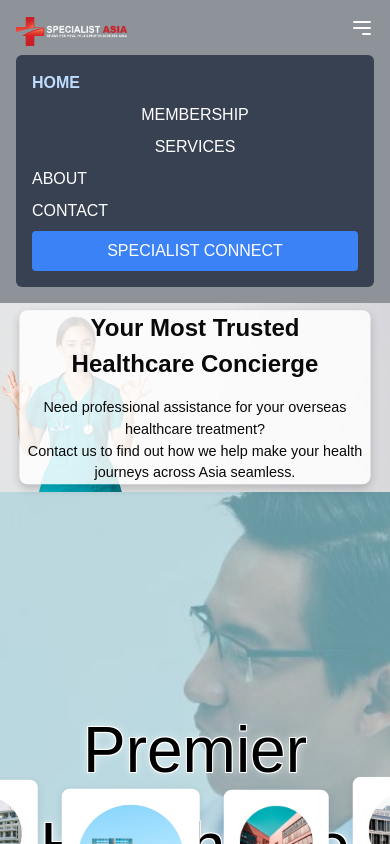
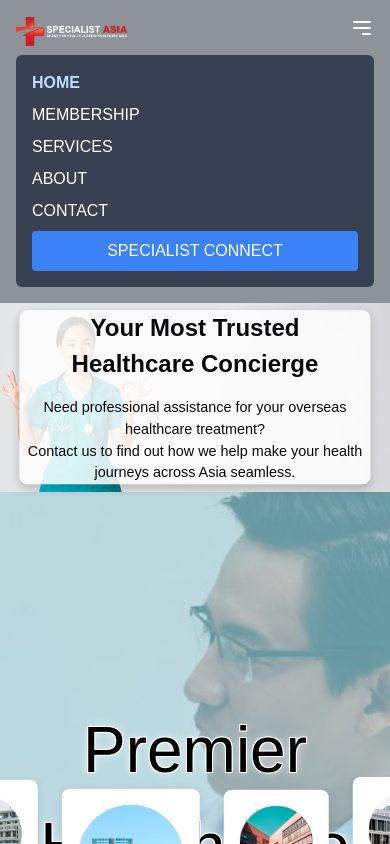
Before and after one commit to ywlee8888/funderasia_nextjs, a Next.js app: page / in a window 390 px wide. Both pictures are taken after a click on the button "Toggle menu". Shown: the top 844 px of the page. Built offline with nearby package versions, Linux system fonts and the light colour scheme.

Commit message:
Update Align Text

```diff
--- a/components/Navbar/navbar.tsx
+++ b/components/Navbar/navbar.tsx
@@ -190,7 +190,7 @@
             </Link>
 
             <button
-              className="hover:font-extrabold whitespace-nowrap"
+              className="hover:font-extrabold whitespace-nowrap text-left"
               onClick={() => toggleComponent("membership")}
               aria-label="Membership"
             >
@@ -198,7 +198,7 @@
             </button>
 
             <button
-              className="hover:font-extrabold whitespace-nowrap"
+              className="hover:font-extrabold whitespace-nowrap text-left"
               onClick={() => toggleComponent("keyServices")}
               aria-label="Services"
             >
@@ -207,7 +207,7 @@
 
             <Link
               href="/about"
-              className="hover:font-extrabold whitespace-nowrap"
+              className="hover:font-extrabold whitespace-nowrap text-left"
               onClick={handleLinkClick}
               aria-label="About Us"
             >
@@ -216,7 +216,7 @@
 
             <Link
               href="/contact"
-              className="hover:font-extrabold whitespace-nowrap"
+              className="hover:font-extrabold whitespace-nowrap text-left"
               onClick={handleLinkClick}
               aria-label="Contact Us"
             >
```
